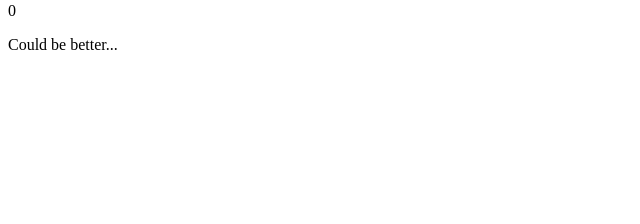
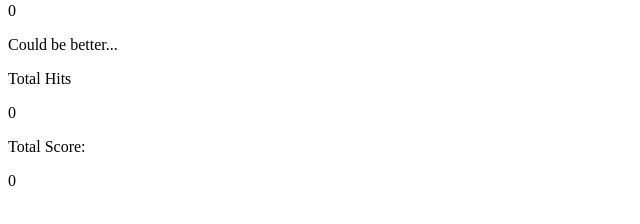
Before and after one commit to venturinn/trybe-project-trivia, a React (Create React App) app: page /feedback in a window 1280 px wide. Shown: the part 360-584 px from the top of the page, without its empty margins (0-640 px from the left). Built offline with nearby package versions, Linux system fonts and the light colour scheme.

Commit message:
feat: requirement 15 done

```diff
--- a/src/pages/Feedback.jsx
+++ b/src/pages/Feedback.jsx
@@ -5,7 +5,7 @@ import Header from '../components/Header';
 
 class Feedback extends React.Component {
   render() {
-    const { assertions } = this.props;
+    const { assertions, score } = this.props;
     const minAssertions = 3;
     return (
       <div>
@@ -13,6 +13,14 @@ class Feedback extends React.Component {
         {(assertions < minAssertions)
           ? <p data-testid="feedback-text">Could be better...</p>
           : <p data-testid="feedback-text">Well Done!</p>}
+        <p>Total Hits</p>
+        <p data-testid="feedback-total-question">
+          {assertions}
+        </p>
+        <p>Total Score:</p>
+        <p data-testid="feedback-total-score">
+          {score}
+        </p>
       </div>
     );
   }
@@ -20,10 +28,12 @@ class Feedback extends React.Component {
 
 const mapStateToProps = (state) => ({
   assertions: state.player.assertions,
+  score: state.player.score,
 });
 
 export default connect(mapStateToProps)(Feedback);
 
 Feedback.propTypes = {
   assertions: PropTypes.number.isRequired,
+  score: PropTypes.number.isRequired,
 };
```
